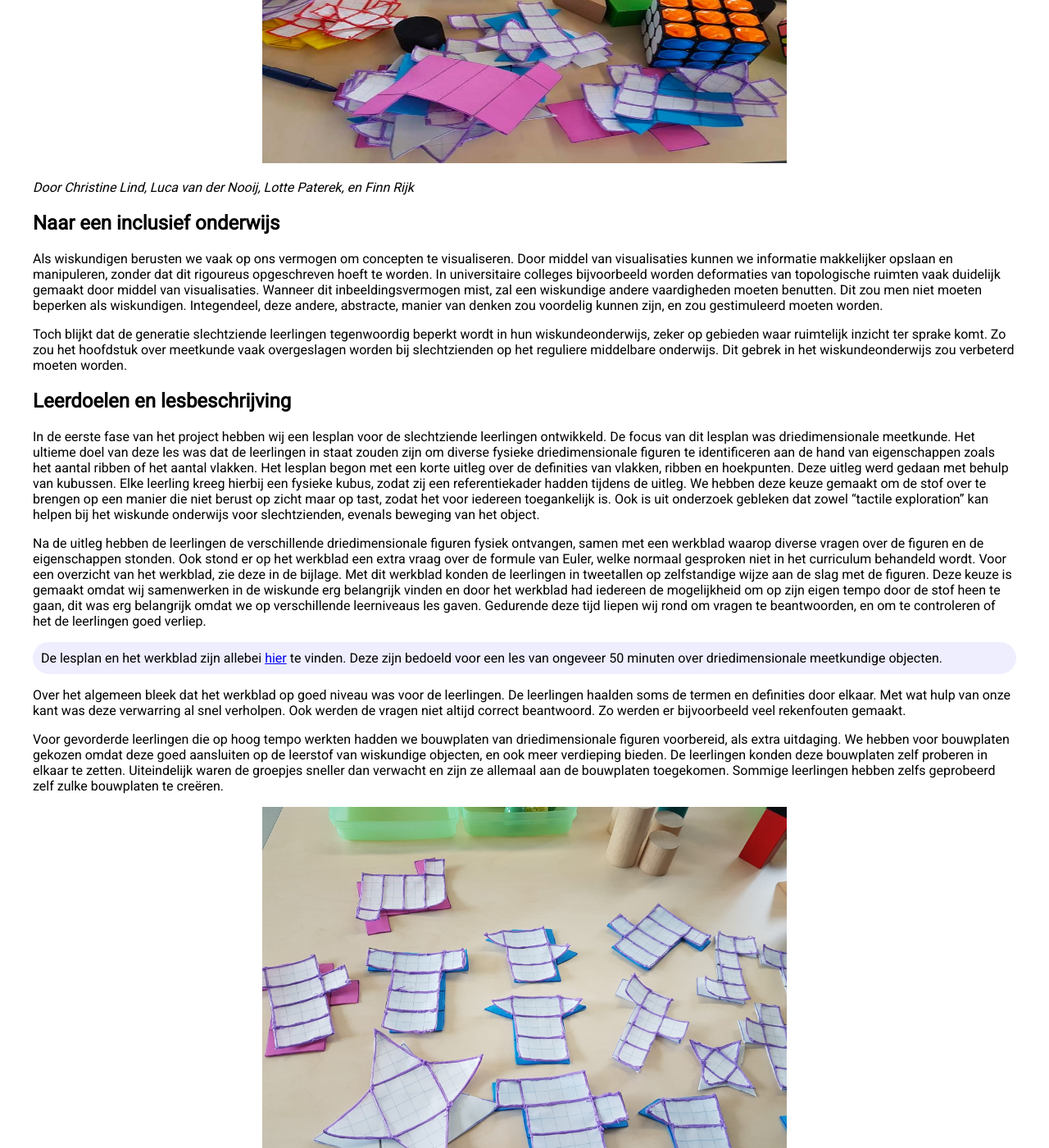
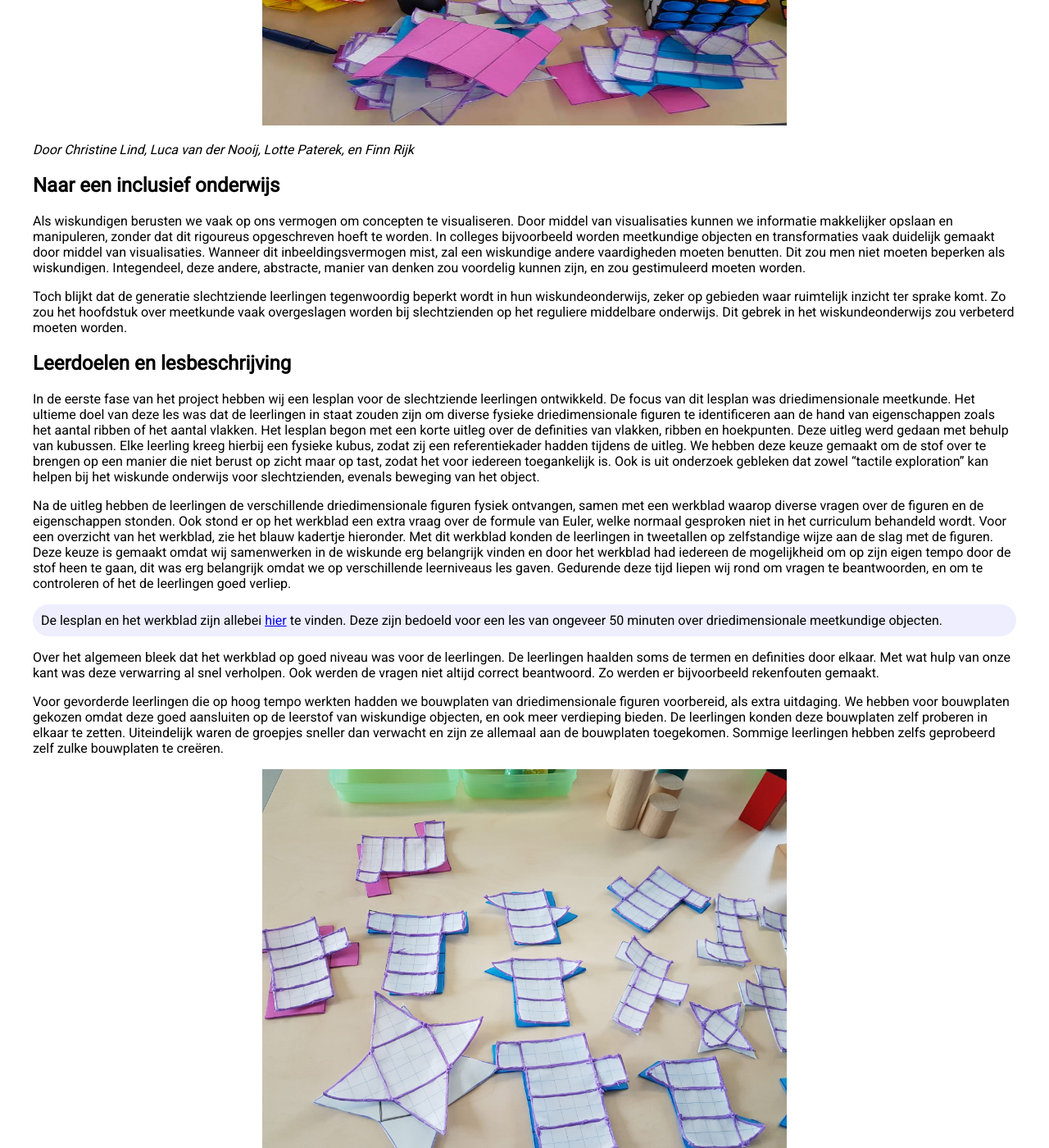
Before and after one commit to NicosStarreveld/Onderwijs-Communicatie, a Jekyll site: the page built from Pages/slechtziende.md, in a window 1280 px wide and 1400 px high, scrolled down 634 px. Shown: the whole window at 82% size. Built offline with Jekyll 4.4.1, drawn with Linux system fonts in a browser that asks for light colours; some of the changed text lies outside the part shown.

Commit message:
Update slechtziende.md

```diff
--- a/Pages/slechtziende.md
+++ b/Pages/slechtziende.md
@@ -2,7 +2,7 @@
 layout: page
 title: Een wiskundeles voor slechtziendeleerlingen
 category: Onderwijs
-description: In samenwerking met Annemiek van Leendert en Koninklijke Visio hebben studenten Christine Lind, Luca van der Nooij, Lotte Paterek, en Finn Rijk,  een les ontwikkelend om het wiskundeonderwijs voor slechtziende leerlingen te verbeteren op het gebied van meetkunde. Door toch de leerlingen in contact te kunnen brengen met dit soort onderwijs, kunnen zij op een andere manier leren omgaan met problemen die voor velen ruimtelijk inzicht vergen. Zo kan iedereen met gelijke kansen de wiskunde in gaan.
+description: In samenwerking met Annemiek van Leendert en Koninklijke Visio hebben studenten Christine Lind, Luca van der Nooij, Lotte Paterek, en Finn Rijk, een les ontwikkelend om het wiskundeonderwijs voor slechtziende leerlingen te verbeteren op het gebied van meetkunde.
 ---
 
 <html>
@@ -12,7 +12,7 @@
 <p><i> Door Christine Lind, Luca van der Nooij, Lotte Paterek, en Finn Rijk</i></p>
 
 <h2> Naar een inclusief onderwijs </h2>
-<p>Als wiskundigen berusten we vaak op ons vermogen om concepten te visualiseren. Door middel van visualisaties kunnen we informatie makkelijker opslaan en manipuleren, zonder dat dit rigoureus opgeschreven hoeft te worden. In universitaire colleges bijvoorbeeld worden deformaties van topologische ruimten vaak duidelijk gemaakt door middel van visualisaties. Wanneer dit inbeeldingsvermogen
+<p>Als wiskundigen berusten we vaak op ons vermogen om concepten te visualiseren. Door middel van visualisaties kunnen we informatie makkelijker opslaan en manipuleren, zonder dat dit rigoureus opgeschreven hoeft te worden. In colleges bijvoorbeeld worden meetkundige objecten en transformaties vaak duidelijk gemaakt door middel van visualisaties. Wanneer dit inbeeldingsvermogen
 mist, zal een wiskundige andere vaardigheden moeten benutten. Dit zou men niet moeten beperken als wiskundigen. Integendeel, deze andere, abstracte, manier van denken zou voordelig kunnen zijn, en zou gestimuleerd moeten worden.</p>
 
 <p>Toch blijkt dat de generatie slechtziende leerlingen tegenwoordig beperkt wordt in hun wiskundeonderwijs, zeker op gebieden waar ruimtelijk inzicht ter sprake komt. Zo zou het hoofdstuk over meetkunde vaak overgeslagen worden bij slechtzienden op het reguliere middelbare onderwijs. Dit gebrek in het wiskundeonderwijs zou verbeterd moeten worden. </p>
@@ -21,11 +21,11 @@
 
 <p>In de eerste fase van het project hebben wij een lesplan voor de slechtziende leerlingen ontwikkeld. De focus van dit lesplan was driedimensionale meetkunde. Het ultieme doel van deze les was dat de leerlingen in staat zouden zijn om diverse fysieke driedimensionale figuren te identificeren aan de hand van eigenschappen zoals het aantal ribben of het aantal vlakken. Het lesplan begon met een korte uitleg over de definities van vlakken, ribben en hoekpunten. Deze uitleg werd gedaan met behulp van kubussen. Elke leerling kreeg hierbij een fysieke kubus, zodat zij een referentiekader hadden tijdens de uitleg. We hebben deze keuze gemaakt om de stof over te brengen op een manier die niet berust op zicht maar op tast, zodat het voor iedereen toegankelijk is. Ook is uit onderzoek gebleken dat zowel “tactile exploration” kan helpen bij het wiskunde onderwijs voor slechtzienden, evenals beweging van het object.</p>
 
-<p>Na de uitleg hebben de leerlingen de verschillende driedimensionale figuren fysiek ontvangen, samen met een werkblad waarop diverse vragen over de figuren en de eigenschappen stonden. Ook stond er op het werkblad een extra vraag over de formule van Euler, welke normaal gesproken niet in het curriculum behandeld wordt. Voor een overzicht van het werkblad, zie deze in de bijlage. Met dit werkblad konden de leerlingen in tweetallen op zelfstandige wijze aan de slag met de figuren. Deze keuze is gemaakt omdat wij samenwerken in de wiskunde erg belangrijk vinden en door het werkblad had iedereen de mogelijkheid om op zijn eigen tempo door de stof heen te gaan, dit was erg belangrijk omdat we op verschillende leerniveaus les gaven. Gedurende deze tijd liepen wij rond om vragen te beantwoorden, en om te controleren of het de leerlingen goed verliep. </p>
+<p>Na de uitleg hebben de leerlingen de verschillende driedimensionale figuren fysiek ontvangen, samen met een werkblad waarop diverse vragen over de figuren en de eigenschappen stonden. Ook stond er op het werkblad een extra vraag over de formule van Euler, welke normaal gesproken niet in het curriculum behandeld wordt. Voor een overzicht van het werkblad, zie het blauw kadertje hieronder. Met dit werkblad konden de leerlingen in tweetallen op zelfstandige wijze aan de slag met de figuren. Deze keuze is gemaakt omdat wij samenwerken in de wiskunde erg belangrijk vinden en door het werkblad had iedereen de mogelijkheid om op zijn eigen tempo door de stof heen te gaan, dit was erg belangrijk omdat we op verschillende leerniveaus les gaven. Gedurende deze tijd liepen wij rond om vragen te beantwoorden, en om te controleren of het de leerlingen goed verliep. </p>
 
 <div class="boxje"> De lesplan en het werkblad zijn allebei <a href="/Onderwijs-Communicatie/Projecten/Slechtziendeleerlingen/Lesplan_Meetkunde.zip"> hier</a> te vinden. Deze zijn bedoeld voor een les van ongeveer 50 minuten over driedimensionale meetkundige objecten. </div>
 
-<p> Over het algemeen bleek dat het werkblad op goed niveau was voor de leerlingen. De leerlingen haalden soms de termen en definities door elkaar. Met wat hulp van onze kant was deze verwarring al snel verholpen. Ook werden de vragen niet altijd correct beantwoord. Zo werden er bijvoorbeeld veel rekenfouten gemaakt. </p>
+<p> Over het algemeen bleek dat het werkblad op goed niveau was voor de leerlingen. De leerlingen haalden soms de termen en definities door elkaar. Met wat hulp van onze kant was deze verwarring al snel verholpen. Ook werden de vragen niet altijd correct beantwoord. Zo werden er bijvoorbeeld rekenfouten gemaakt. </p>
 
 <p>Voor gevorderde leerlingen die op hoog tempo werkten hadden we bouwplaten van driedimensionale figuren voorbereid, als extra uitdaging. We hebben voor bouwplaten gekozen omdat deze goed aansluiten op de leerstof van wiskundige objecten, en ook meer verdieping bieden. De leerlingen konden deze bouwplaten zelf proberen in elkaar te zetten. Uiteindelijk waren de groepjes sneller dan verwacht en zijn ze allemaal aan de bouwplaten toegekomen. Sommige leerlingen hebben zelfs geprobeerd zelf zulke bouwplaten te creëren.</p>
 
```
